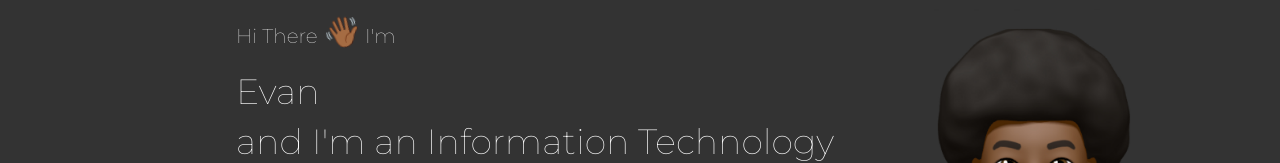
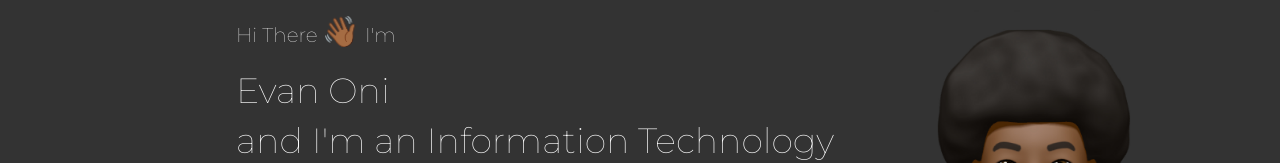
Before and after one commit to EvanO3/Portfolio, a React (Vite) app in the folder Portfolio/: page / in a window 1280 px wide. Shown: the part 213-376 px from the top of the page. Built offline with nearby package versions, Linux system fonts and the light colour scheme; no server answers; a web font is replaced by a local one.

Commit message:
rendered Contact form

```diff
--- a/Portfolio/src/Components/Home.jsx
+++ b/Portfolio/src/Components/Home.jsx
@@ -9,6 +9,7 @@ import { FaArrowDown } from "react-icons/fa";
 import { useEffect, useRef } from "react";
 import About from "./About"
 import Project from "./Project";
+import Contact from "./Contact";
 
 //imported animation from libaray
 import AOS from "aos"
@@ -75,7 +76,7 @@ AOS.init({
 
   <div className="left-text">
     <span style={{fontSize: "20px"}}>Hi There <p className="Wave">👋🏾</p> I'm</span>
-    <h1 style={{fontSize: "35px"}}>Evan </h1>
+    <h1 style={{fontSize: "35px"}}>Evan Oni </h1>
     <h1 style={{fontSize: "35px"}}> and I'm  an Information Technology <br/>Student</h1>
 
     <div className="icons">
@@ -119,9 +120,15 @@ AOS.init({
 <About ref={aboutRef}/>
 
 <Project ref ={projectRef}
+/>
 
 
-/>
+<Contact/>
+
+
+
+
+
 
 
 
```
